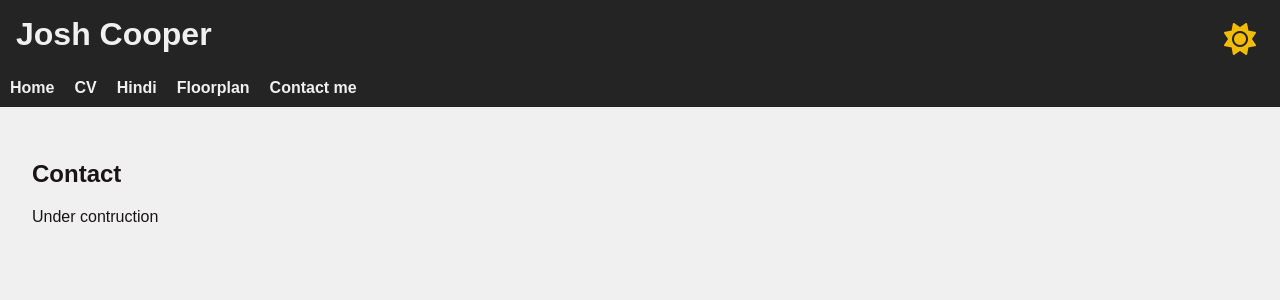
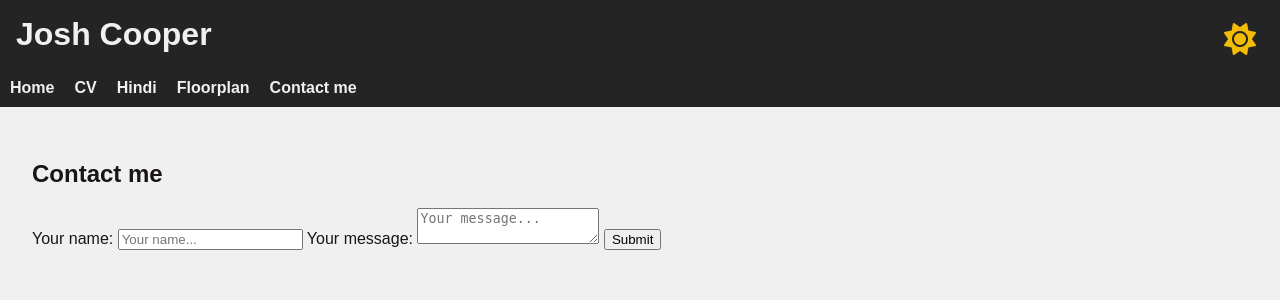
Before and after one commit to J-J-Cooper/Website, a PHP site: page /contact.php in a window 1280 px wide. Shown: the top 300 px of the page. Run offline with PHP 8.4, Linux system fonts and the light colour scheme; data that the repository does not hold is empty; style sheets or scripts are compiled from the project's sources; some libraries are stand-ins or nearby versions.

Commit message:
Added basic contact page, to be improved

```diff
--- a/contact.php
+++ b/contact.php
@@ -31,10 +31,18 @@
 
 		<div id="main-content">
 			<h2 class="main-content__heading">
-				Contact
+				Contact me
 			</h2>
 			<p class="main-content__text">
-				Under contruction
+				<form method="post" action="<?php echo htmlspecialchars($SERVER["PHP_SELF"]);?>">
+					<label for="formname"> Your name:</label>
+					<input type="text" id="formname" name="name" placeholder="Your name...">
+
+					<label for="message"> Your message:</label>
+					<textarea id="message" name="message" placeholder="Your message..."></textarea>
+
+					<input type="submit" value="Submit">
+				</form>
 			</p>
 		</div>
 		<!-- PHP footer -->
--- a/cv.php
+++ b/cv.php
@@ -36,7 +36,7 @@
 			<p class="main-content__text">
 			I am a quiet and hard working person with a passion for computing, particularly web development.
 			<br>
-			Though I do not have much experience in this field, during my years in education i consistently achieved the highest achievable grades in all web-related modules, and thoroughly enjoyed the time spent on them.
+			During my years in education i consistently achieved the highest achievable grades in all web-related modules, and thoroughly enjoyed the time spent on them.
 
 			<br>
 			In university,my final year major project and dissertation was an experience in web development. I created a web-based information management system for a local food bank which they continue to use to this day.
```
